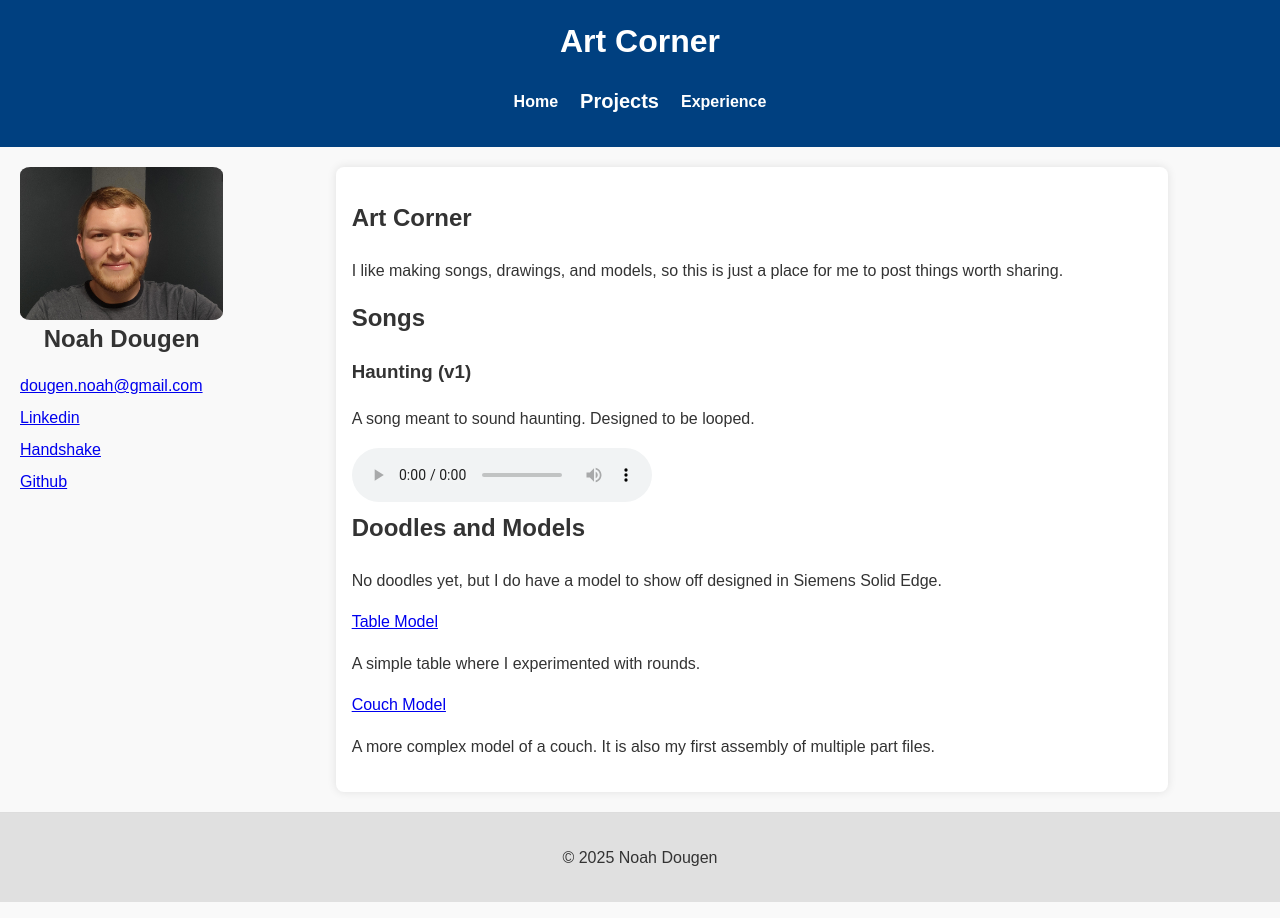
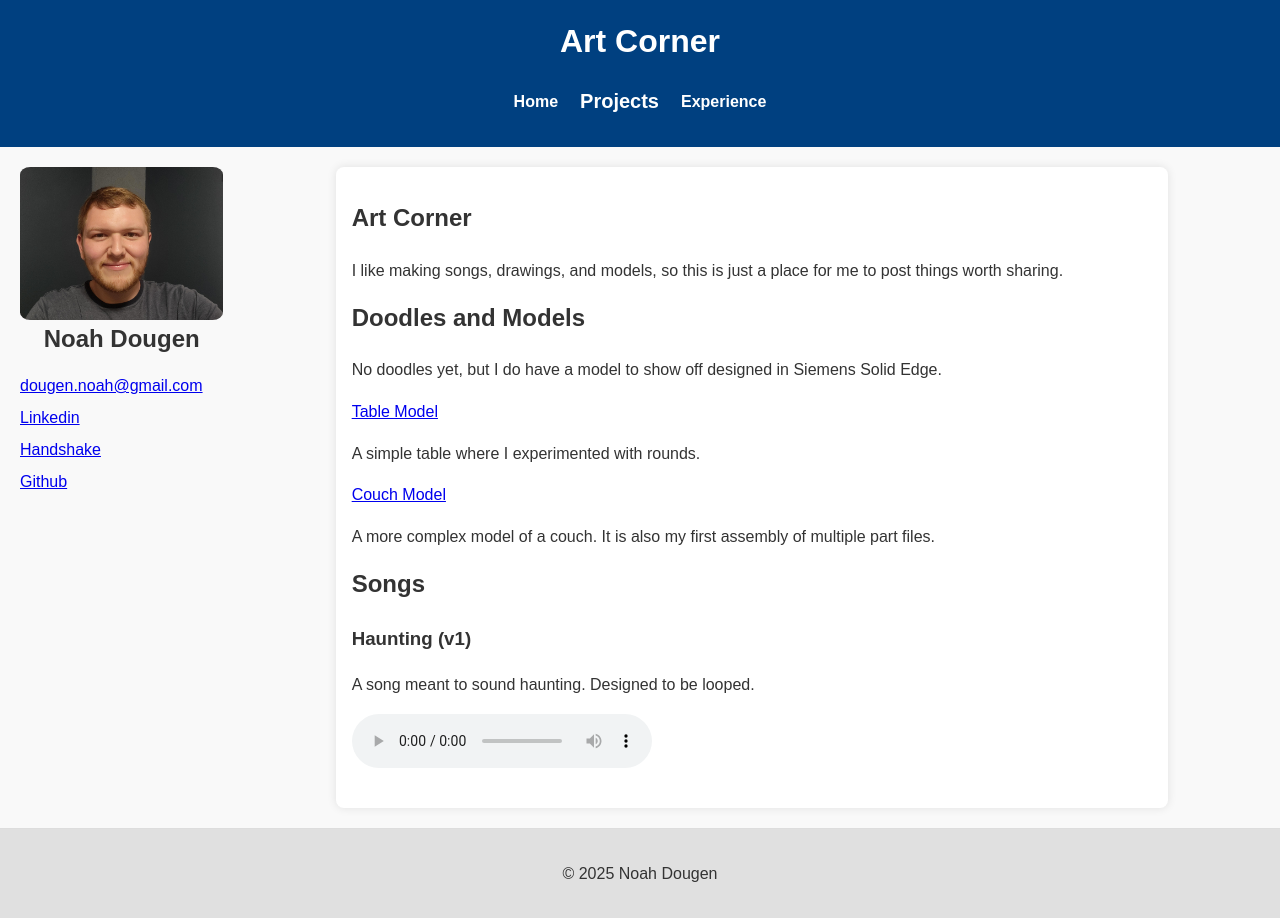
Before and after one commit to NoahDougenWWU/noahdougen.github.io, a plain HTML site: page art.html in a window 1280 px wide. Drawn offline with Linux system fonts and the light colour scheme.

Commit message:
added link to minidrone and reordered art

```diff
--- a/art.html
+++ b/art.html
@@ -46,6 +46,12 @@
                     <p>I like making songs, drawings, and models, so this is just a place for me to post things
                         worth sharing.
                     </p>
+                    <h2>Doodles and Models</h2>
+                    <p>No doodles yet, but I do have a model to show off designed in Siemens Solid Edge.</p>
+                    <p><a href="modelpages/table.html">Table Model</a></p>
+                    <p>A simple table where I experimented with rounds.</p>
+                    <p><a href="modelpages/couch.html">Couch Model</a></p>
+                    <p>A more complex model of a couch. It is also my first assembly of multiple part files.</p>
                     <h2>Songs</h2>
                     <h3>Haunting (v1)</h3>
                     <p>A song meant to sound haunting. Designed to be looped.
@@ -54,12 +60,6 @@
                     <source src="songs/hauntingv1.wav" type="audio/mpeg">
                     Your browser does not support the audio element.
                     </audio>
-                    <h2>Doodles and Models</h2>
-                    <p>No doodles yet, but I do have a model to show off designed in Siemens Solid Edge.</p>
-                    <p><a href="modelpages/table.html">Table Model</a></p>
-                    <p>A simple table where I experimented with rounds.</p>
-                    <p><a href="modelpages/couch.html">Couch Model</a></p>
-                    <p>A more complex model of a couch. It is also my first assembly of multiple part files.</p>
                 </section>
             </main>
         </div>
```
Also changed, not shown: minidrone.html (+2 -2 lines).
